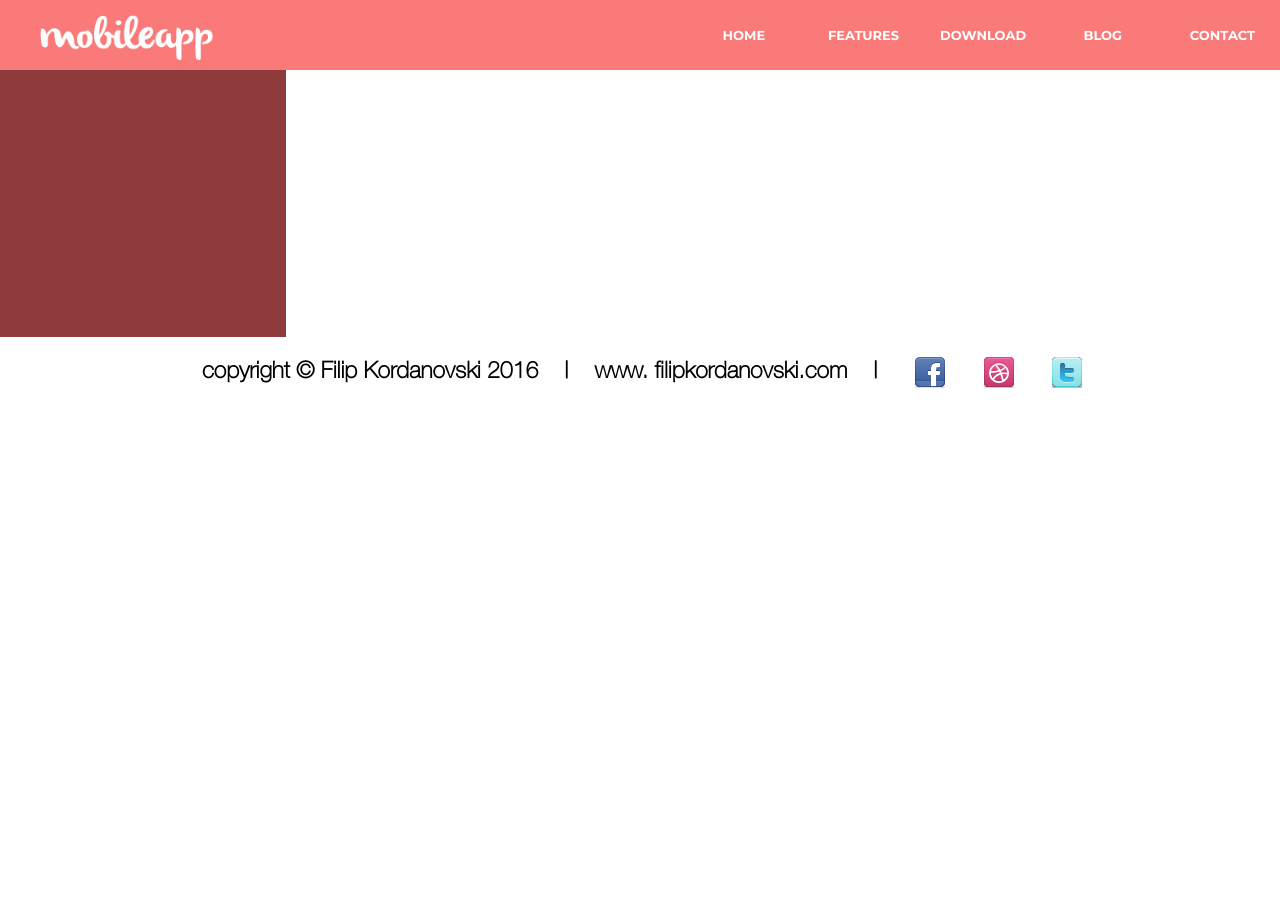
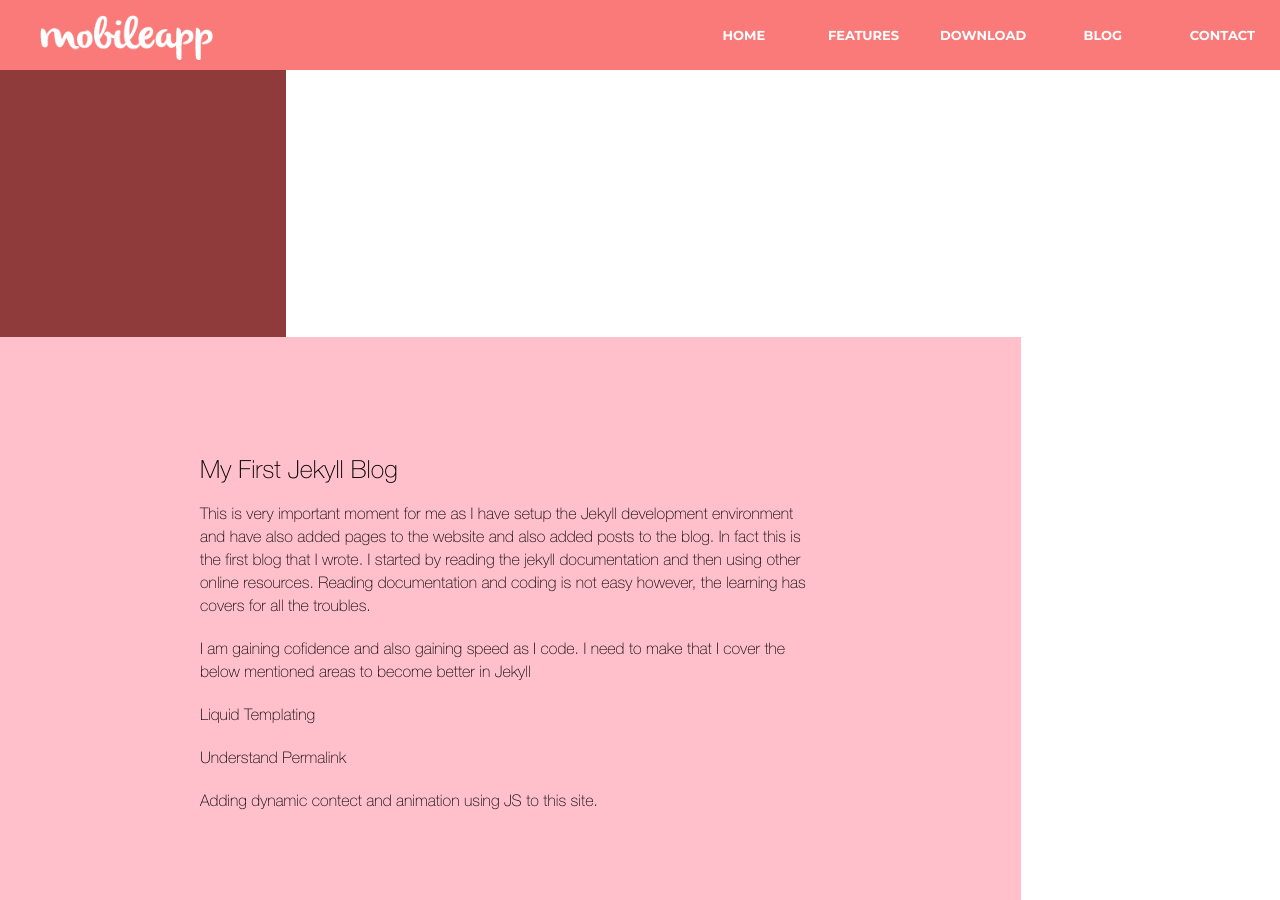
Before and after one commit to noormohammedk/jekyll-test, a Jekyll site: the page built from blog.html, in a window 1280 px wide and 900 px high, scrolled down 763 px. Built offline with Jekyll 4.4.1, drawn with Linux system fonts in a browser that asks for light colours; nearby versions of some CDN libraries; library files that are not in the unit come from our copies; a script that is not in the unit is left out; before the commit the page ends 1168 px from its top, so only the background shows below that.

Commit message:
added js

```diff
--- a/_includes/blog.html
+++ b/_includes/blog.html
@@ -4,9 +4,10 @@
         <ul>
             {% for post in site.posts %}
             <li>
-            <a href="{{ post.url }}">{{forloop.index}}. {{ post.title }}</a>
+                <a class="blog-anchors" id={{forloop.index}} href="{{ post.url }}">{{forloop.index}}. {{ post.title }}</a>
             </li>
             {% endfor %}
         </ul>
     </div>
 </section>
+<div class="blog-container"></div>
--- a/_includes/navbar.html
+++ b/_includes/navbar.html
@@ -7,7 +7,7 @@
             <li><a href="/">HOME</a></li>
             <li><a href="/features">FEATURES</a></li>
             <li><a href="/download">DOWNLOAD</a></li>
-            <li><a href="/blog">BLOG</a></li>
+            <li><a id= "blog-btn" href="/blog">BLOG</a></li>
             <li><a href="/contact">CONTACT</a></li>
         </ul>
     </nav>
--- a/_includes/posts/02-test.html
+++ /dev/null
@@ -1,3 +0,0 @@
-<section class="blog-post">
-   <h1>This is a test</h1>
-</section>
--- a/_layouts/default.html
+++ b/_layouts/default.html
@@ -10,9 +10,8 @@
         {% include footer.html %}
 
         <!-- Jquey first, then javaScript -->
-        <script src="js/jquery-3.6.0.min.js"></script>
-        <script src="js/jquery.waypoints.min.js"></script>
-        <script src="js/main.js"></script>
+        <script src="//ajax.googleapis.com/ajax/libs/jquery/1.8.3/jquery.min.js"></script>
+        <script src="/assets/js/main.js"></script>
     </body>
 
     </html>
--- a/_posts/2022-10-21-my-first-jekyll-blog.html
+++ b/_posts/2022-10-21-my-first-jekyll-blog.html
@@ -1,8 +1,13 @@
----
-layout: default
-title: My First Jekyll Blog
----
 
+<section class="blog-post" id="default">
+    <h1>My First Jekyll Blog</h1>
+    <p>This is very important moment for me as I have setup the Jekyll development environment and have also added pages to the website and also added posts to the blog. In fact this is the first blog that I wrote. I started by reading the jekyll documentation and then using other online resources. Reading documentation and coding is not easy however, the learning has covers for all the troubles.</p>
 
-{% include blog.html %}
-{% include posts/01-my-first-jekyll-blog.html %}
+    <p>I am gaining cofidence and also gaining speed as I code. I need to make that I cover the below mentioned areas to become better in Jekyll</p>
+
+    <ul>
+        <li>Liquid Templating</li>
+        <li>Understand Permalink</li>
+        <li>Adding dynamic contect and animation using JS to this site.</li>
+    </ul>
+</section>
--- a/assets/css/styles.scss
+++ b/assets/css/styles.scss
@@ -628,7 +628,7 @@ footer {
     text-decoration: none;
 }
 
-.blog-post {
+.blog-container {
     flex-basis: 48.5%;
     padding: 100px 200px;
     background-color: pink;
--- /dev/null
+++ b/assets/js/main.js
@@ -0,0 +1,13 @@
+
+
+$("#blog").ready(function() {
+    $('.blog-container').load("/2022/10/21/my-first-jekyll-blog.html #default");
+    $('.blog-anchors').click(function(event) {
+        event.preventDefault();
+        $('.blog-container').empty();
+        var elm = event.target;
+        var resource_href = $(elm).attr("href");
+        console.log(resource_href);
+        $('.blog-container').load(resource_href);
+    });
+});
```
Also changed, not shown: _includes/posts/01-my-first-jekyll-blog.html (deleted, +0 -12 lines), _posts/2022-10-24-test.html (+3 -7 lines). Lines whose indentation alone changed are shown as unchanged.
